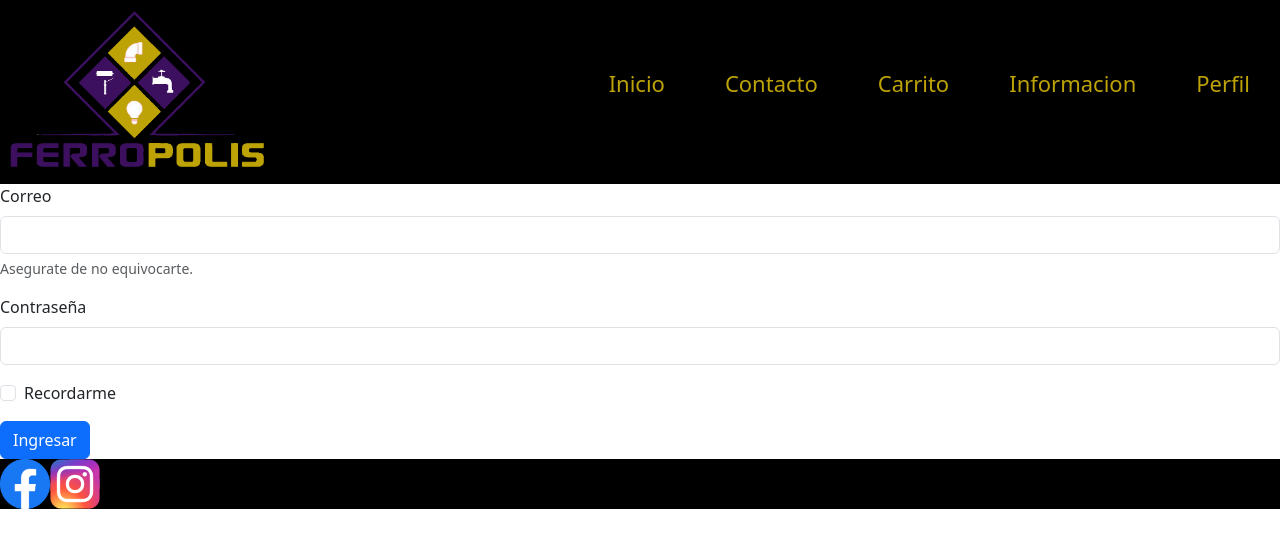
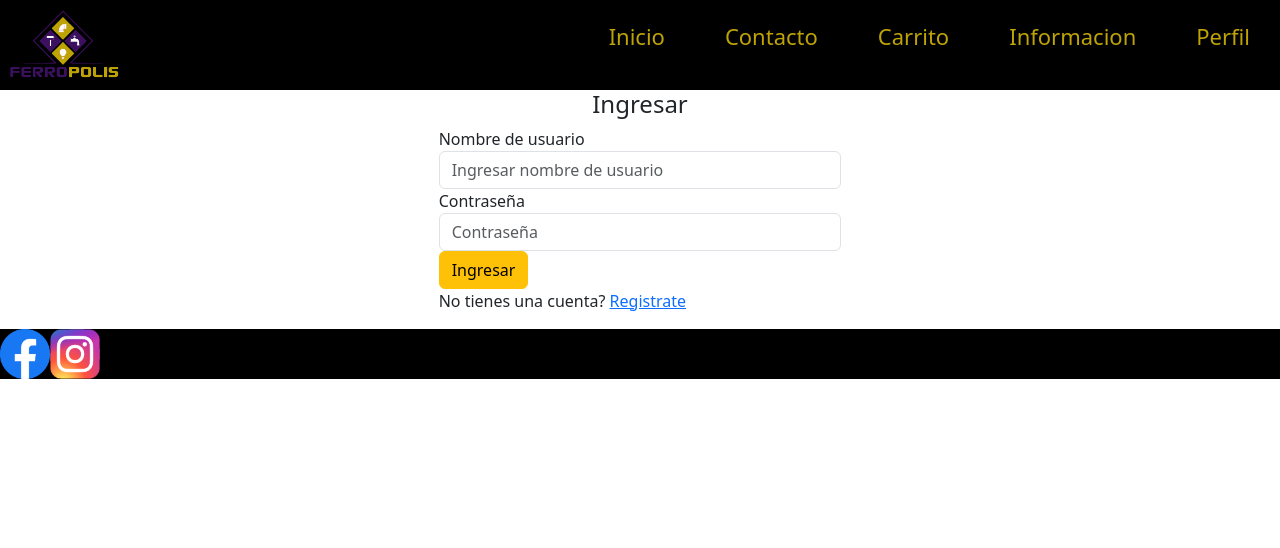
Before and after one commit to CarlosAsiB/Primer-Proyecto, a plain HTML site: page pages/perfil.html in a window 1280 px wide. Drawn offline with nearby package versions, Linux system fonts and the light colour scheme.

Commit message:
arreglos basicos

```diff
--- a/css/style.css
+++ b/css/style.css
@@ -57,7 +57,7 @@ header nav ul li a {
 
 
 
-}
+
 
 
 
@@ -97,7 +97,7 @@ main {
 .hero a {
     text-decoration: none;
     color: white;
-    background-color: black;
+    background-color: #000000;
     padding: 10px;
     font-size: 45px;
 }
@@ -105,9 +105,6 @@ main {
 .mail {
     text-decoration: none;
 }
-
-
-
 
 
 
@@ -167,7 +164,7 @@ footer a img {
 
 
 
-    @media screen and (max-width:553px) {
+@media screen and (max-width:553px) {
 
         header {
             position: static;
@@ -202,5 +199,5 @@ footer a img {
             align-items: center;
             flex-direction: column;
 
-        }
+        }}
     }
--- a/index.html
+++ b/index.html
@@ -1,5 +1,5 @@
 <!DOCTYPE html>
-<html lang="en">
+<html lang="es">
 
 <head>
     <meta charset="UTF-8">
@@ -7,12 +7,14 @@
     <link href="https://cdn.jsdelivr.net/npm/bootstrap@5.3.2/dist/css/bootstrap.min.css" rel="stylesheet" integrity="sha384-T3c6CoIi6uLrA9TneNEoa7RxnatzjcDSCmG1MXxSR1GAsXEV/Dwwykc2MPK8M2HN" crossorigin="anonymous">
     <link rel="stylesheet" href="css/style.css">
     <title>Ferropolis</title>
+    <link rel="icon" type="image/x-icon" href="./img/Screenshot 2023-09-05 072115.png">
 </head>
 
 <body>
     <header>
+
         </div>
-        <img src="./img/Screenshot 2023-09-05 072115.png" alt="Logotipo Ferropolis" class="Logotipo">
+        <a href="./index.html"><img src="img/Screenshot 2023-09-05 072115.png" alt="Inicio" class="Logotipo"></a>
         </div>
         <nav>
             <ul>
--- a/pages/perfil.html
+++ b/pages/perfil.html
@@ -1,5 +1,5 @@
 <!DOCTYPE html>
-<html lang="en">
+<html lang="es">
 
 <head>
     <meta charset="UTF-8">
@@ -8,11 +8,12 @@
         integrity="sha384-T3c6CoIi6uLrA9TneNEoa7RxnatzjcDSCmG1MXxSR1GAsXEV/Dwwykc2MPK8M2HN" crossorigin="anonymous">
     <link rel="stylesheet" href="../css/style.css">
     <title>Mi Perfil Ferropolis</title>
+    <link rel="icon" type="image/x-icon" href="../img/Screenshot 2023-09-05 072115.png">
 </head>
 
 <body>
     <header>
-        <img src="../img/Screenshot 2023-09-05 072115.png" alt="Ferropolis" class="Logotipo">
+        <a href="../index.html"><img src="../img/Screenshot 2023-09-05 072115.png" alt="Inicio" class="Logotipo"></a>
 
         <nav>
             <ul>
@@ -25,20 +26,33 @@
         </nav>
     </header>
     <main>
-        <div class="mb-3">
-            <label for="exampleInputEmail1" class="form-label">Correo</label>
-            <input type="email" class="form-control" id="exampleInputEmail1" aria-describedby="emailHelp">
-            <div id="emailHelp" class="form-text">Asegurate de no equivocarte.</div>
-        </div>
-        <div class="mb-3">
-            <label for="exampleInputPassword1" class="form-label">Contraseña</label>
-            <input type="password" class="form-control" id="exampleInputPassword1">
-        </div>
-        <div class="mb-3 form-check">
-            <input type="checkbox" class="form-check-input" id="exampleCheck1">
-            <label class="form-check-label" for="exampleCheck1">Recordarme</label>
-        </div>
-        <button type="submit" class="btn btn-primary">Ingresar</button>
+
+        <section class="container-fluid">
+        <!--row justify-content-center is used for centering the login form-->
+          <section class="row justify-content-center">
+          <!--Making the form responsive-->
+            <section class="col-12 col-sm-6 col-md-4">
+              <form class="form-container">
+              <!--Binding the label and input together-->
+              <div class="form-group">
+                <h4 class="text-center font-weight-bold"> Ingresar </h4>
+                <label for="Inputuser1">Nombre de usuario</label>
+                 <input type="email" class="form-control" id="Inputuser1" aria-describeby="usernameHelp" placeholder="Ingresar nombre de usuario">
+              </div>
+              <!--Binding the label and input together-->
+              <div class="form-group">
+                <label for="InputPassword1">Contraseña</label>
+                <input type="password" class="form-control" id="InputPassword1" placeholder="Contraseña">
+              </div>
+              <button type="Sign in" class="btn btn-warning btn-block">Ingresar</button>
+              <div class="form-footer">
+                <p> No tienes una cuenta? <a href="#">Registrate</a></p>
+              </div>
+              </form>
+            </section>
+          </section>
+        </section>
+          </form>
     </main>
     <footer>
         <a href="https://es-la.facebook.com" target="_blank"><img src="../img/fb-icon.png" alt="Facebook"></a>
```
Also changed, not shown: pages/carrito.html (+3 -2 lines), pages/contactos.html (+3 -2 lines), pages/informacion.html (+3 -2 lines).
